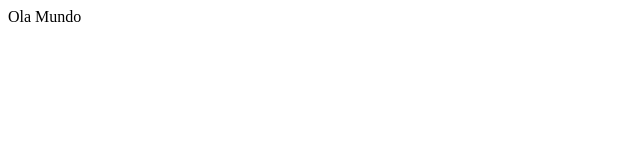
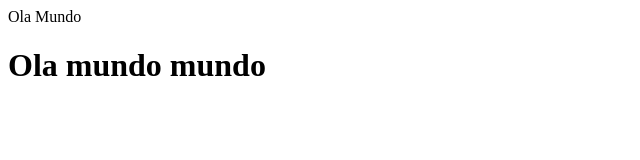
Before and after one commit to ViniciusHenriqueGrossert/meuPrimeiroRep, a plain HTML site: page index.html in a window 1280 px wide. Shown: the whole page, without its empty margins (0-640 px from the left). Drawn offline with Linux system fonts and the light colour scheme.

Commit message:
adicionado um <h1>

```diff
--- a/index.html
+++ b/index.html
@@ -1 +1,2 @@
 Ola Mundo
+<h1>Ola mundo mundo</h1>
```
